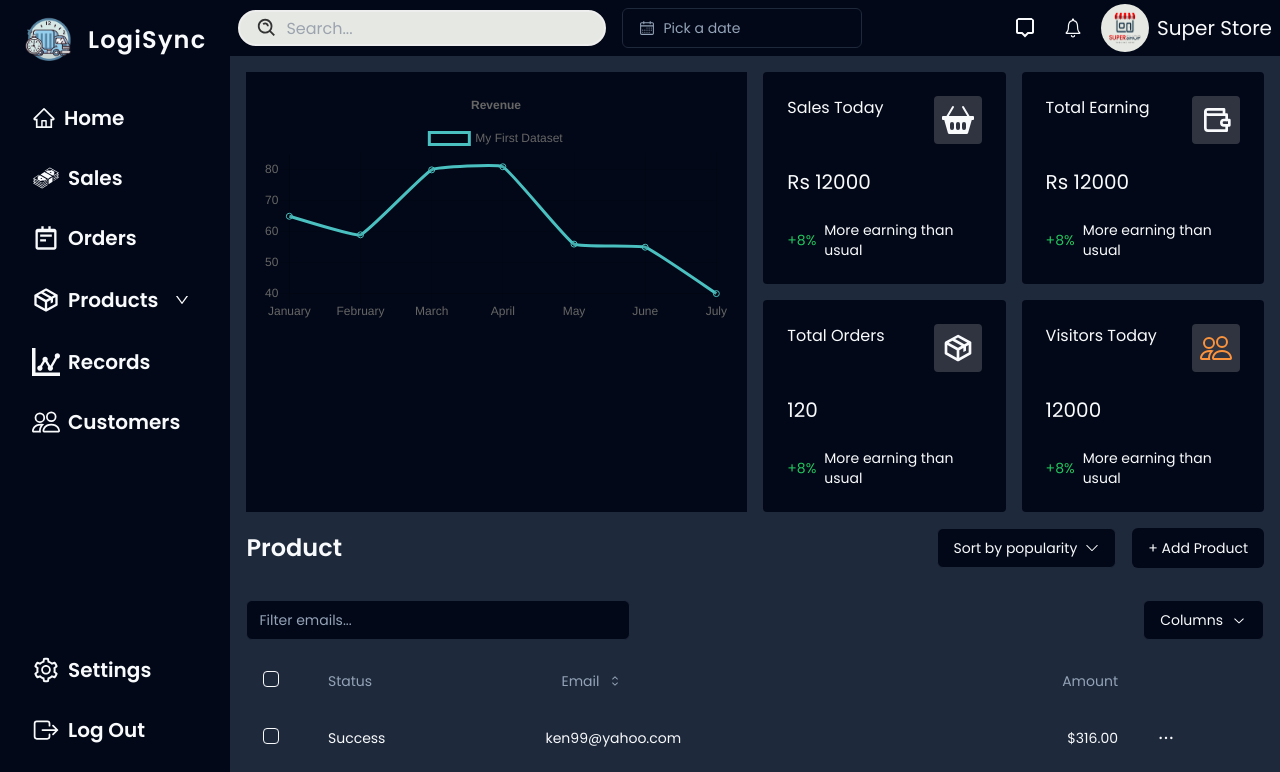
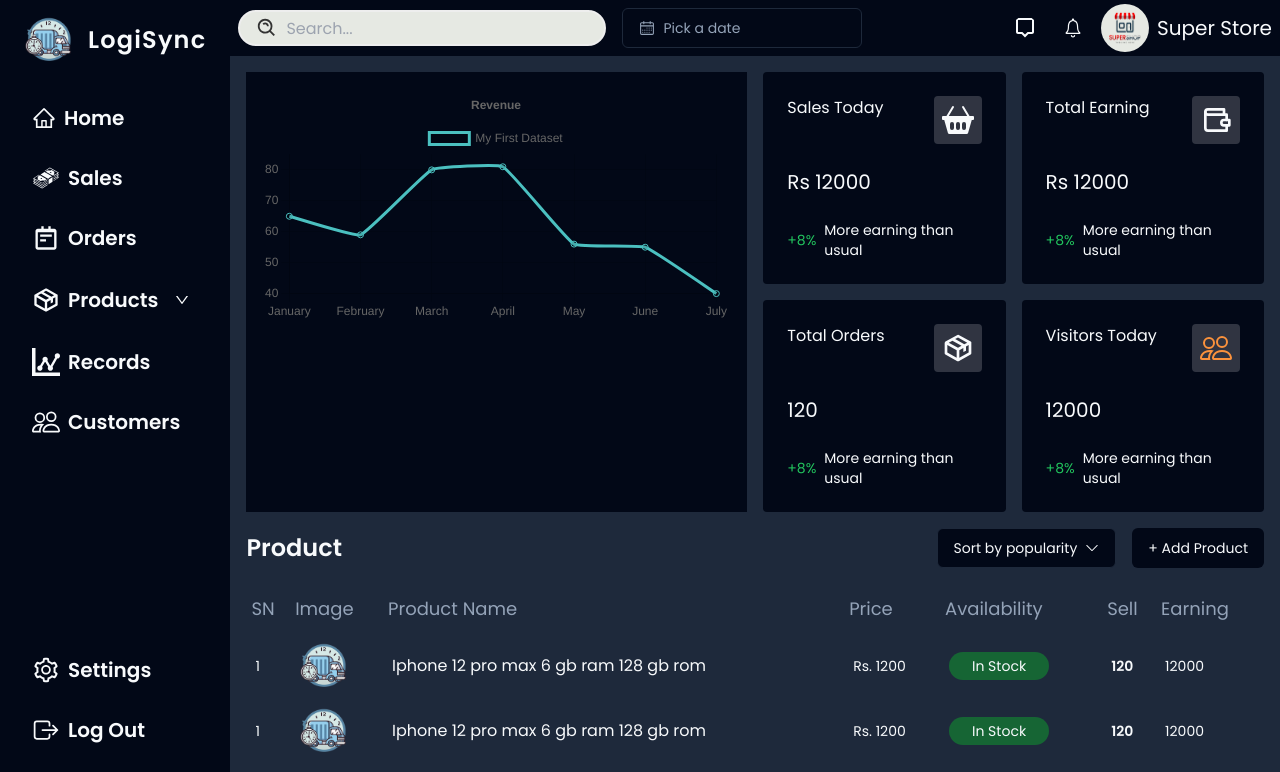
Before and after one commit to NotSugat/dashboard, a Next.js app: page /home in a window 1280 px wide. Shown: the top 772 px of the page. Built offline with nearby package versions, Linux system fonts and the light colour scheme.

Commit message:
vertical buggy table

```diff
--- /dev/null
+++ b/src/app/components/products/columns.tsx
@@ -0,0 +1,70 @@
+"use client";
+import { ColumnDef } from "@tanstack/react-table";
+import Image from "next/image";
+
+export type Product = {
+  id: number;
+  image: string;
+  name: string;
+  price: string;
+  availability: string;
+  sell: number;
+  earning: number;
+};
+
+export const colums: ColumnDef<Product>[] = [
+  {
+    accessorKey: "id",
+    header: "SN",
+  },
+  {
+    accessorKey: "image",
+    header: "Image",
+    cell: ({ row }) => (
+      <Image
+        src={row.original.image}
+        alt=""
+        height={1000}
+        width={1000}
+        className="h-12 w-12 object-contain"
+      />
+    ),
+  },
+  {
+    accessorKey: "name",
+    header: "Product Name",
+    cell: ({ row }) => (
+      <p className="text-base font-medium">{row.original.name}</p>
+    ),
+  },
+  {
+    accessorKey: "price",
+    header: "Price",
+    cell: ({ row }) => <div className="">Rs. {row.getValue("price")}</div>,
+  },
+  {
+    accessorKey: "availability",
+    header: "Availability",
+    cell: ({ row }) => (
+      <div
+        className={`w-[100px] cursor-pointer  rounded-full p-1 text-center ${row.getValue("availability").toLowerCase() === "in stock"
+            ? "bg-green-800"
+            : "bg-red-700"
+          }`}
+      >
+        {row.getValue("availability")}
+      </div>
+    ),
+  },
+  {
+    accessorKey: "sell",
+    header: () => <div className=" ">Sell</div>,
+    cell: ({ row }) => (
+      <div className="  font-semibold">{row.getValue("sell")}</div>
+    ),
+  },
+  {
+    accessorKey: "earning",
+    header: "Earning",
+  },
+];
--- /dev/null
+++ b/src/app/components/products/productTable.tsx
@@ -0,0 +1,98 @@
+"use client";
+import {
+  Table,
+  TableBody,
+  TableCell,
+  TableFooter,
+  TableHead,
+  TableHeader,
+  TableRow,
+} from "@/components/ui/table";
+import {
+  ColumnDef,
+  flexRender,
+  getCoreRowModel,
+  getPaginationRowModel,
+  useReactTable,
+} from "@tanstack/react-table";
+import { Button } from "react-day-picker";
+
+interface DataTableProps<TData, TValue> {
+  columns: ColumnDef<TData, TValue>[];
+  data: TData[];
+}
+
+const ProductTable = <TData, TValue>({
+  columns,
+  data,
+}: DataTableProps<TData, TValue>) => {
+  const table = useReactTable({
+    data,
+    columns,
+    getCoreRowModel: getCoreRowModel(),
+    getPaginationRowModel: getPaginationRowModel(),
+    initialState: {
+      pagination: {
+        pageSize: 5,
+      },
+    },
+  });
+  return (
+    <div>
+      <div className="overflow-hidden rounded-md border">
+        <Table className="">
+          <TableHeader>
+            {table.getHeaderGroups().map((headerGroup) => (
+              <TableRow key={headerGroup.id} className="">
+                {headerGroup.headers.map((header) => {
+                  return (
+                    <TableHead key={header.id} className="p-1 text-lg">
+                      {header.isPlaceholder
+                        ? null
+                        : flexRender(
+                          header.column.columnDef.header,
+                          header.getContext(),
+                        )}
+                    </TableHead>
+                  );
+                })}
+              </TableRow>
+            ))}
+          </TableHeader>
+          <TableBody>
+            {table.getRowModel().rows?.length ? (
+              table.getRowModel().rows.map((row) => (
+                <TableRow
+                  key={row.id}
+                  data-state={row.getIsSelected() && "selected"}
+                >
+                  {row.getVisibleCells().map((cell) => (
+                    <TableCell key={cell.id} className={`p-2`}>
+                      {flexRender(
+                        cell.column.columnDef.cell,
+                        cell.getContext(),
+                      )}
+                    </TableCell>
+                  ))}
+                </TableRow>
+              ))
+            ) : (
+              <TableRow>
+                <TableCell
+                  colSpan={columns.length}
+                  className="h-24 text-center"
+                >
+                  No results.
+                </TableCell>
+              </TableRow>
+            )}
+          </TableBody>
+
+          <TableFooter></TableFooter>
+        </Table>
+      </div>
+    </div>
+  );
+};
+
+export default ProductTable;
--- a/src/app/home/page.tsx
+++ b/src/app/home/page.tsx
@@ -9,8 +9,23 @@ import { ComboBox } from "../components/ComboBox";
 import { Button } from "@/components/ui/button";
 import DataTable from "../components/DataTable";
 import { TableData } from "../components/TableData";
+import ProductTable from "../components/products/productTable";
+import { Product, colums } from "../components/products/columns";
 
-const HomePage = () => {
+async function getData(): Promise<Product[]> {
+  return new Array(50).fill(null).map(() => ({
+    id: 1,
+    image: "/assets/logo.png",
+    name: "Iphone 12 pro max 6 gb ram 128 gb rom",
+    price: "1200",
+    availability: "In Stock",
+    sell: 120,
+    earning: 12000,
+  }));
+}
+
+const HomePage = async () => {
+  const data = await getData();
   return (
     <main className="h-[100dvh] w-full bg-secondary">
       <Navbar />
@@ -70,7 +85,9 @@ const HomePage = () => {
           </div>
         </div>
 
-        <TableData />
+        {/* <TableData /> */}
+        {/* <TableData /> */}
+        <ProductTable data={data} columns={colums} />
       </section>
     </main>
   );
```
